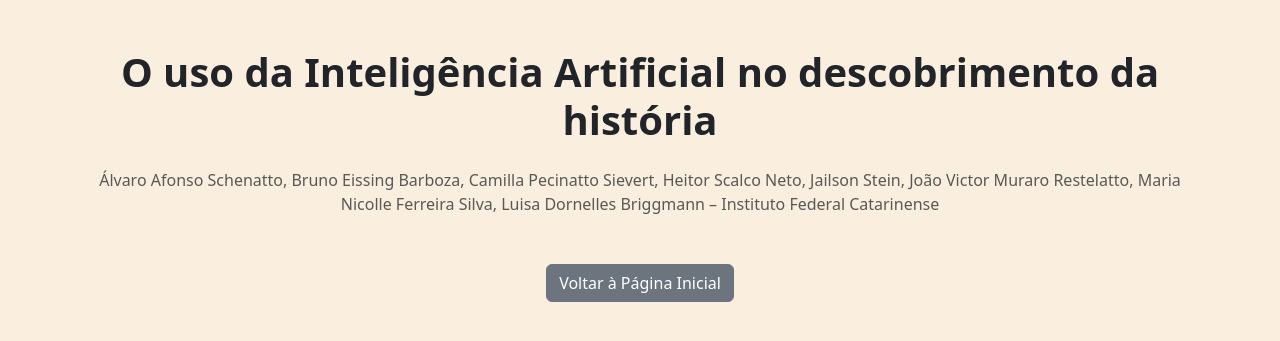
After one commit to azure4-mac/projeto_site_hieroglifos, a Flask app: page /artigo in a window 1280 px wide. The commit adds this page. Shown: the top 341 px of the page. Run offline with Flask 3, Linux system fonts and the light colour scheme; some libraries are stand-ins or nearby versions.

Commit message:
artigo pg

```diff
--- a/BackEnd/app.py
+++ b/BackEnd/app.py
@@ -19,6 +19,11 @@ def index():
 @app.route('/sinais')
 def sinais():
     return render_template('sinais.html')
+
+@app.route('/artigo')
+def artigo():
+    return render_template('artigo.html')
+
 
 @app.route('/api/hieroglyphs', methods=['GET'])
 def get_hieroglyphs():
--- /dev/null
+++ b/FrontEnd/templates/artigo.html
@@ -0,0 +1,20 @@
+<!DOCTYPE html>
+<html lang="pt-BR">
+<head>
+  <meta charset="UTF-8" />
+  <meta name="viewport" content="width=device-width, initial-scale=1.0" />
+  <title>Nosso Artigo - IA na História</title>
+  <link href="https://cdn.jsdelivr.net/npm/bootstrap@5.3.3/dist/css/bootstrap.min.css" rel="stylesheet" />
+  <link rel="stylesheet" href="{{ url_for('static', filename='css/estilo.css') }}" />
+</head>
+<body>
+  <div class="container my-5">
+    <h1 class="fw-bold mb-4 text-center">O uso da Inteligência Artificial no descobrimento da história</h1>
+    <p class="text-center text-muted mb-5">Álvaro Afonso Schenatto, Bruno Eissing Barboza, Camilla Pecinatto Sievert, Heitor Scalco Neto, Jailson Stein, João Victor Muraro Restelatto, Maria Nicolle Ferreira Silva, Luisa Dornelles Briggmann – Instituto Federal Catarinense</p>
+
+    <div class="text-center mt-5">
+      <a href="{{ url_for('index') }}" class="btn btn-secondary">Voltar à Página Inicial</a>
+    </div>
+  </div>
+</body>
+</html>
```
Also changed, not shown: FrontEnd/templates/index.html (+10 -0 lines).
